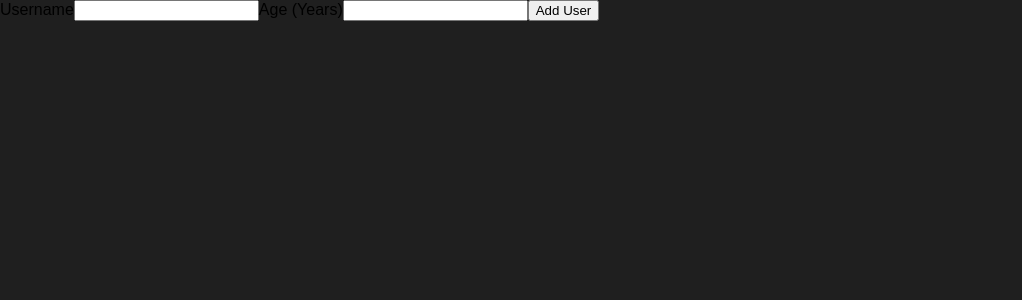
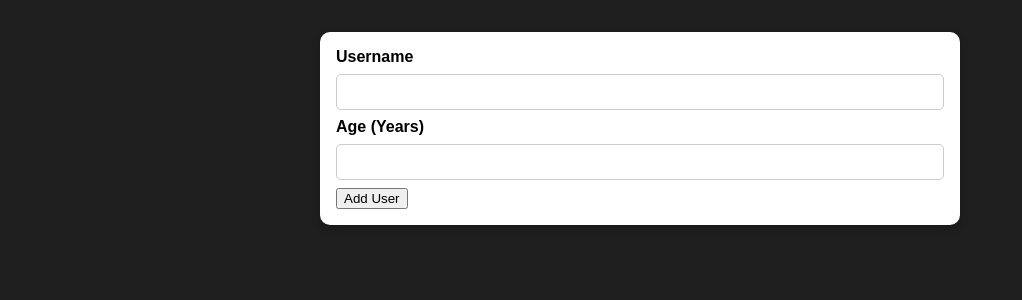
Before and after one commit to bognikk/REACT-add-user-app, a React (Create React App) app: page / in a window 1280 px wide. Shown: the top 300 px of the page, without its empty margins (0-1022 px from the left). Built offline with nearby package versions, Linux system fonts and the light colour scheme.

Commit message:
reusable card comp

```diff
--- /dev/null
+++ b/src/components/UI/Card.jsx
@@ -0,0 +1,9 @@
+import React from "react";
+
+import classes from "./Card.module.scss";
+
+const Card = ({ children, className }) => {
+	return <div className={`${classes.card} ${className}`}>{children}</div>;
+};
+
+export default Card;
--- /dev/null
+++ b/src/components/UI/Card.module.scss
@@ -0,0 +1,5 @@
+.card {
+	border-radius: 10px;
+	box-shadow: 0 2px 8px rgba(0, 0, 0, 0.26);
+	background: #fff;
+}
--- a/src/components/Users/AddUser.jsx
+++ b/src/components/Users/AddUser.jsx
@@ -1,14 +1,24 @@
 import React from "react";
 
+import Card from "../UI/Card";
+
+import classes from "./AddUser.module.scss";
+
 const AddUser = (props) => {
+	const addUserHandler = (event) => {
+		event.preventDefault();
+	};
+
 	return (
-		<form>
+		<Card className={classes.input}>
+			<form onSubmit={addUserHandler}>
 				<label htmlFor="username">Username</label>
 				<input type="text" id="username" />
 				<label htmlFor="age">Age (Years)</label>
 				<input type="text" id="age" />
 				<button type="submit">Add User</button>
 			</form>
+		</Card>
 	);
 };
 
--- /dev/null
+++ b/src/components/Users/AddUser.module.scss
@@ -0,0 +1,60 @@
+.input {
+	margin: 2rem auto;
+	padding: 1rem;
+	width: 90%;
+	max-width: 40rem;
+	font-weight: 700;
+
+	&.invalid {
+		label {
+			color: salmon;
+		}
+
+		input {
+			border-color: salmon;
+			background-color: salmon;
+
+			&:focus {
+				border-color: salmon;
+				background-color: salmon;
+				outline-color: salmon;
+			}
+
+			&:focus-visible {
+				outline-color: salmon !important;
+			}
+		}
+	}
+
+	label {
+		display: block;
+		margin-bottom: 0.5rem;
+		font-weight: bold;
+		display: block;
+		margin-bottom: 0.5rem;
+		font-weight: 700;
+		color: #000;
+	}
+
+	input {
+		display: block;
+		max-width: 100%;
+		width: 100%;
+		margin: 0.5rem 0;
+		padding: 0.5rem;
+		border-radius: 5px;
+		border: 1px solid #ccc;
+		color: #000;
+		font: inherit;
+
+		&:focus {
+			border-color: #eaba6b;
+			background-color: lighten(#eaba6b, 10%);
+			outline-color: #eaba6b;
+		}
+
+		&:focus-visible {
+			outline-color: #eaba6b !important;
+		}
+	}
+}
```
Lines whose indentation alone changed are shown as unchanged.
